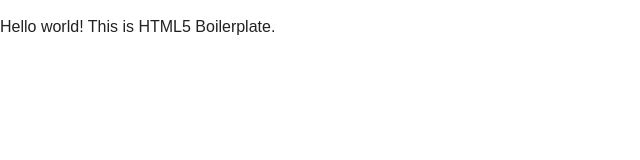
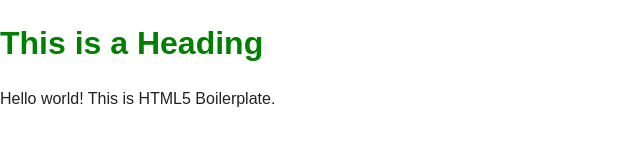
Before and after one commit to adrianaihs/top-that-seo, a plain HTML site: page index.html in a window 1280 px wide. Shown: the whole page, without its empty margins (0-640 px from the left). Drawn offline with nearby package versions, Linux system fonts and the light colour scheme.

Commit message:
added h1 to body

```diff
--- a/css/main.css
+++ b/css/main.css
@@ -96,7 +96,9 @@
    ========================================================================== */
 
 
-
+h1 {
+    color: green;
+}
 
 
 
--- a/index.html
+++ b/index.html
@@ -20,6 +20,7 @@
         <![endif]-->
 
         <!-- Add your site or application content here -->
+        <h1>This is a Heading</h1>
         <p>Hello world! This is HTML5 Boilerplate.</p>
 
         <script src="https://code.jquery.com/jquery-1.12.0.min.js"></script>
```
